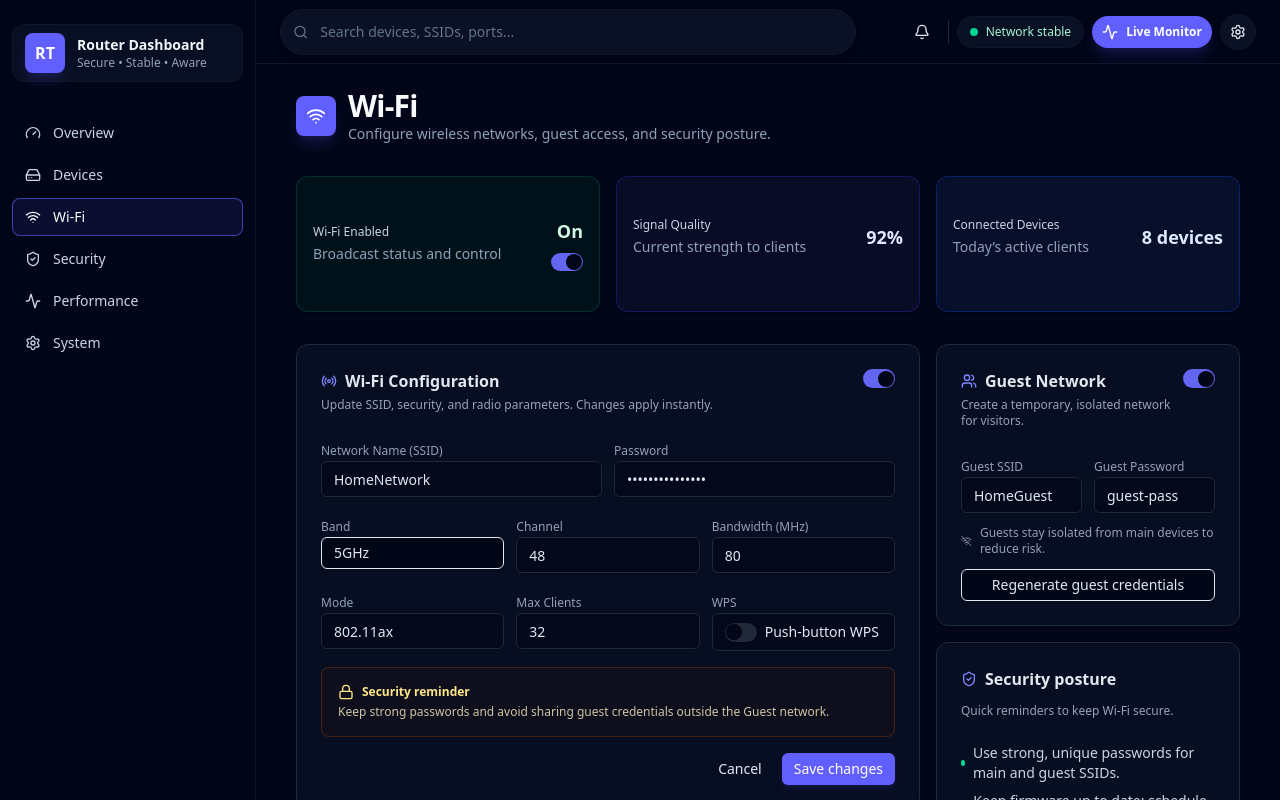
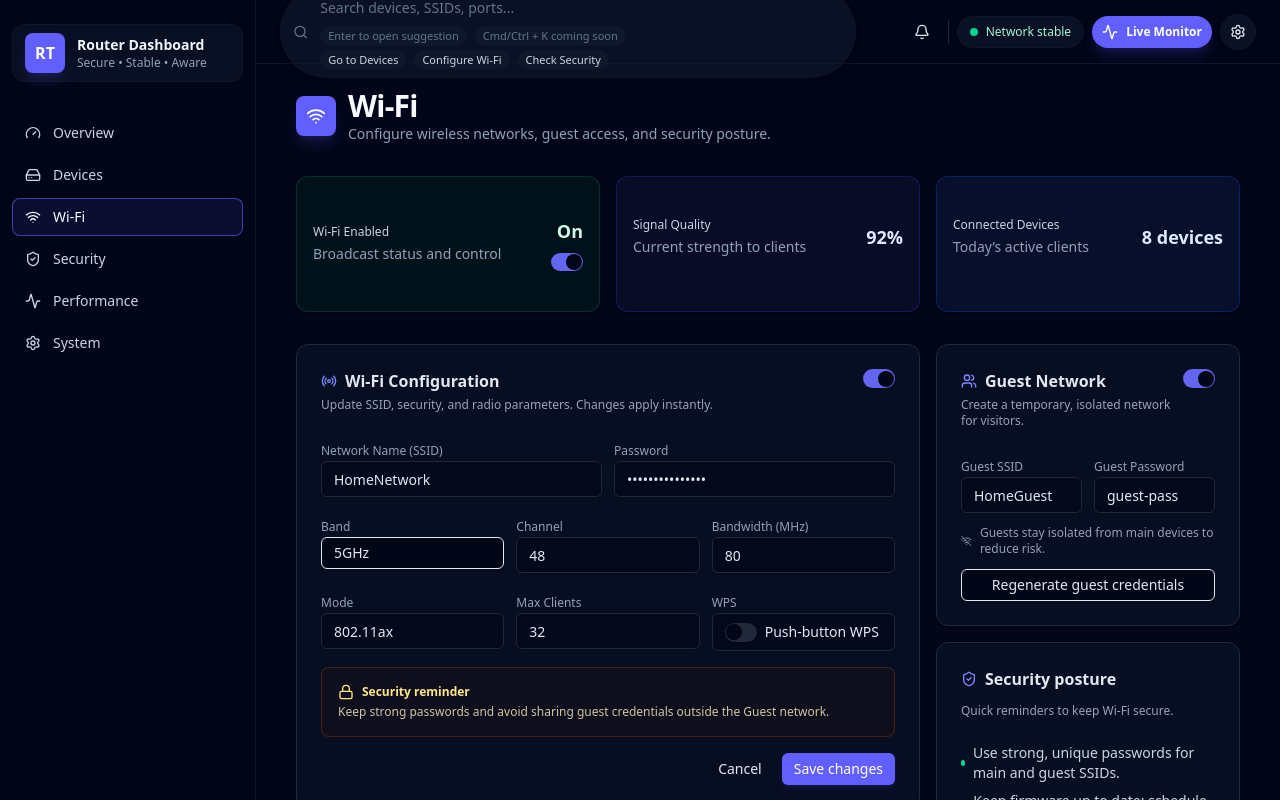
Before and after one commit to bariscanatakli/hci-for-router-dashboard, a Next.js app: page /wifi in a window 1280 px wide. Shown: the top 800 px of the page. Built offline with nearby package versions, Linux system fonts and the light colour scheme.

Commit message:
feat(hci): wire topbar actions and todo list

```diff
--- a/src/components/layout/Topbar.tsx
+++ b/src/components/layout/Topbar.tsx
@@ -2,8 +2,9 @@
 
 "use client";
 
+import { useMemo, useState } from "react";
 import Link from "next/link";
-import { Activity, Bell, Menu, Search, Settings } from "lucide-react";
+import { Activity, Bell, CheckCircle2, Info, Menu, Search, Settings, WifiOff } from "lucide-react";
 import { Button } from "@/components/ui/button";
 import { Input } from "@/components/ui/input";
 import { Separator } from "@/components/ui/separator";
@@ -25,6 +26,25 @@ const navItems = [
 ];
 
 export function Topbar() {
+  const [query, setQuery] = useState("");
+  const suggestions = useMemo(() => {
+    const pool = [
+      { label: "Go to Devices", href: "/devices" },
+      { label: "Configure Wi-Fi", href: "/wifi" },
+      { label: "Check Security", href: "/security" },
+      { label: "View Performance", href: "/performance" },
+      { label: "System updates", href: "/system" },
+    ];
+    if (!query) return pool.slice(0, 3);
+    return pool.filter((item) => item.label.toLowerCase().includes(query.toLowerCase())).slice(0, 4);
+  }, [query]);
+
+  const notifications = [
+    { id: "n1", icon: CheckCircle2, tone: "text-emerald-300", title: "Firmware check passed", time: "5m ago" },
+    { id: "n2", icon: Info, tone: "text-indigo-300", title: "New device joined guest Wi-Fi", time: "12m ago" },
+    { id: "n3", icon: WifiOff, tone: "text-amber-300", title: "Throughput dip detected", time: "18m ago" },
+  ];
+
   return (
     <header className="sticky top-0 z-20 flex h-16 items-center gap-4 border-b border-slate-900 bg-slate-950/80 px-4 backdrop-blur md:px-6">
       <DropdownMenu>
@@ -49,46 +69,113 @@ export function Topbar() {
 
       <div className="hidden w-full max-w-xl items-center gap-3 rounded-full border border-slate-900 bg-slate-900/70 px-3 py-2 text-sm text-slate-200 shadow-md shadow-slate-950/40 sm:flex">
         <Search className="h-4 w-4 text-slate-500" />
+        <div className="flex w-full flex-col gap-1">
           <Input
             placeholder="Search devices, SSIDs, ports..."
+            value={query}
+            onChange={(e) => setQuery(e.target.value)}
             className={cn(
               "h-7 border-0 bg-transparent px-0 text-sm text-slate-100 placeholder:text-slate-500",
               "focus-visible:ring-0 focus-visible:ring-offset-0"
             )}
+            aria-label="Global search"
           />
+          <div className="flex flex-wrap gap-2 text-[11px] text-slate-500">
+            <span className="rounded-full bg-slate-900 px-2 py-0.5">Enter to open suggestion</span>
+            <span className="rounded-full bg-slate-900 px-2 py-0.5">Cmd/Ctrl + K coming soon</span>
+          </div>
+          {suggestions.length > 0 && (
+            <div className="flex flex-wrap gap-2">
+              {suggestions.map((item) => (
+                <Link
+                  key={item.href}
+                  href={item.href}
+                  className="rounded-full bg-slate-900 px-2 py-0.5 text-[11px] text-slate-300 hover:text-indigo-200"
+                >
+                  {item.label}
+                </Link>
+              ))}
+            </div>
+          )}
+        </div>
       </div>
 
       <div className="ml-auto flex items-center gap-2">
+        <DropdownMenu>
+          <DropdownMenuTrigger asChild>
             <Button
               variant="ghost"
               size="icon"
               className="h-9 w-9 rounded-full text-slate-200 hover:bg-slate-900"
+              aria-label="Open notifications"
             >
               <Bell className="h-4 w-4" />
             </Button>
+          </DropdownMenuTrigger>
+          <DropdownMenuContent align="end" className="w-72 bg-slate-950 text-slate-100">
+            {notifications.map((n) => {
+              const Icon = n.icon;
+              return (
+                <DropdownMenuItem key={n.id} className="flex flex-col items-start gap-1 py-2">
+                  <span className="flex items-center gap-2 text-sm">
+                    <Icon className={cn("h-4 w-4", n.tone)} />
+                    {n.title}
+                  </span>
+                  <span className="text-[11px] text-slate-500">{n.time}</span>
+                </DropdownMenuItem>
+              );
+            })}
+          </DropdownMenuContent>
+        </DropdownMenu>
         <Separator orientation="vertical" className="hidden h-6 bg-slate-800 lg:block" />
+        <DropdownMenu>
+          <DropdownMenuTrigger asChild>
             <Button
               variant="ghost"
               size="sm"
               className="hidden items-center gap-2 rounded-full border border-slate-900 bg-slate-900/70 text-xs font-medium text-emerald-200 hover:bg-slate-900 lg:flex"
+              aria-label="Network status details"
             >
               <span className="flex h-2 w-2 items-center justify-center rounded-full bg-emerald-400" />
               Network stable
             </Button>
+          </DropdownMenuTrigger>
+          <DropdownMenuContent align="end" className="w-64 bg-slate-950 text-slate-100">
+            <DropdownMenuItem className="flex justify-between text-sm">
+              <span>Latency</span>
+              <span className="font-semibold text-emerald-300">24 ms</span>
+            </DropdownMenuItem>
+            <DropdownMenuItem className="flex justify-between text-sm">
+              <span>Uptime</span>
+              <span className="text-slate-300">12d 4h</span>
+            </DropdownMenuItem>
+            <DropdownMenuItem className="flex justify-between text-sm">
+              <span>Packet loss</span>
+              <span className="text-slate-300">&lt;0.1%</span>
+            </DropdownMenuItem>
+          </DropdownMenuContent>
+        </DropdownMenu>
         <Button
           variant="secondary"
           size="sm"
           className="flex items-center gap-2 rounded-full bg-indigo-500 px-3 text-xs font-semibold text-white shadow-lg shadow-indigo-900/40 hover:bg-indigo-600"
+          asChild
         >
+          <Link href="/performance">
             <Activity className="h-4 w-4" />
             Live Monitor
+          </Link>
         </Button>
         <Button
           variant="ghost"
           size="icon"
           className="hidden h-9 w-9 rounded-full border border-slate-900 bg-slate-900/70 text-slate-200 hover:bg-slate-900 sm:inline-flex"
+          asChild
+          aria-label="Open settings"
         >
+          <Link href="/system">
             <Settings className="h-4 w-4" />
+          </Link>
         </Button>
       </div>
     </header>
```
Also changed, not shown: 1 other file (tests, documents, lock files or other folders). Lines whose indentation alone changed are shown as unchanged.
